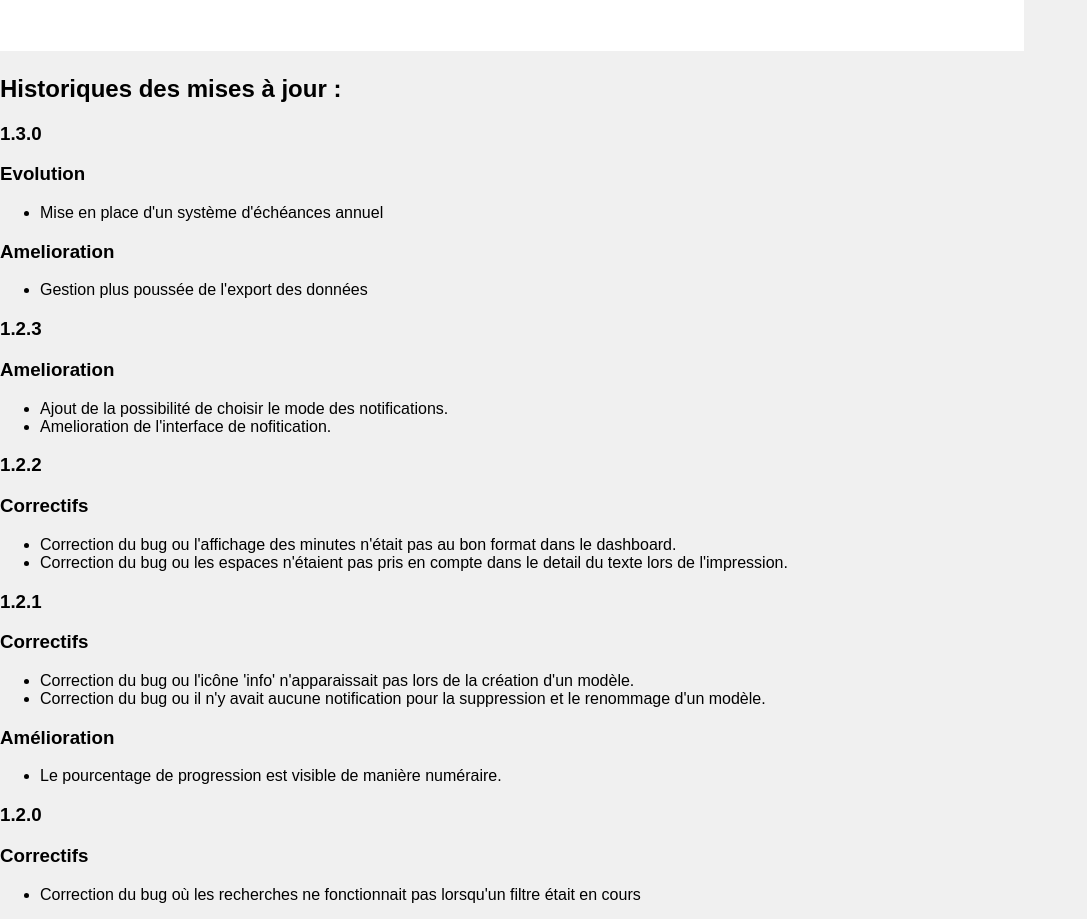
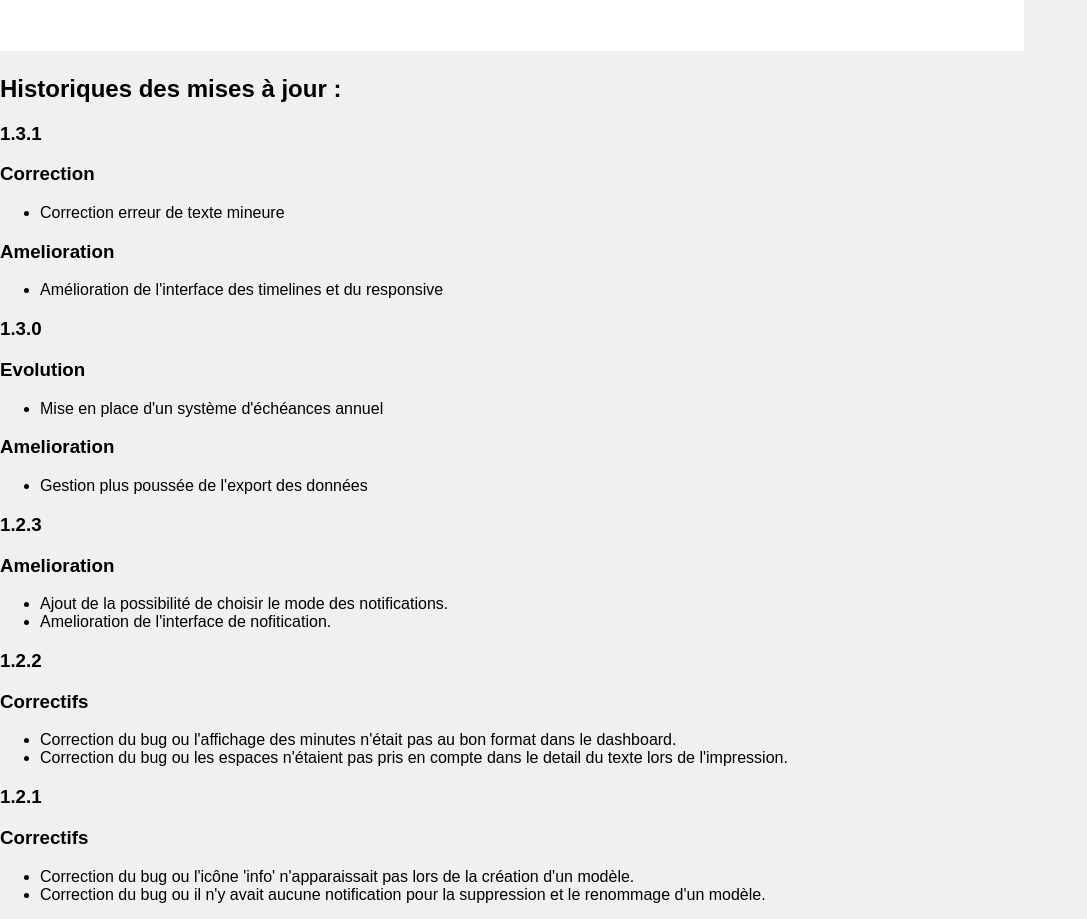
Before and after one commit to EmmTarSoftware/Mind2Task-Info, a plain HTML site: page actualite.html in a window 1280 px wide. Shown: the part 885-1804 px from the top of the page, without its empty margins (0-1087 px from the left). Drawn offline with Linux system fonts and the light colour scheme.

Commit message:
20240920-1943

```diff
--- a/actualite.html
+++ b/actualite.html
@@ -34,6 +34,18 @@
 
 
     <h2>Historiques des mises à jour :</h2>
+
+    <h3>1.3.1</h3>
+    <h3>Correction</h3>
+    <ul>
+        <li>Correction erreur de texte mineure</li>
+    </ul>
+    <h3>Amelioration</h3>
+    <ul>
+        <li>Amélioration de l'interface des timelines et du responsive</li>
+    </ul>
+
+
 
 
     <h3>1.3.0</h3>
```
